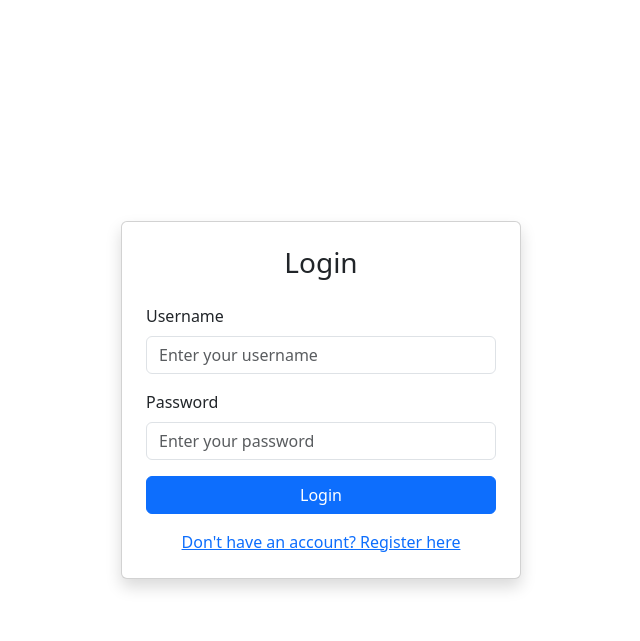
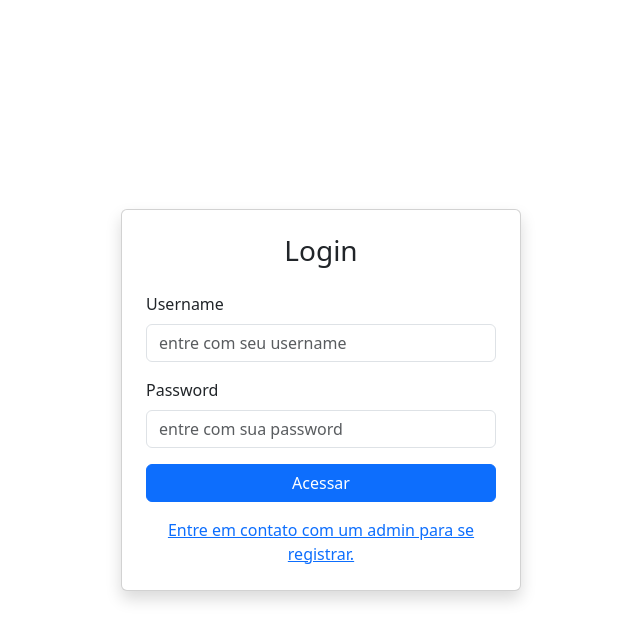
Before and after one commit to luizqueiroz-br/QQSec, a Flask app: page / in a window 1280 px wide. Shown: the top 641 px of the page, without its empty margins (319-959 px from the left). Run offline with Flask 3, Linux system fonts and the light colour scheme.

Commit message:
update template login

```diff
--- a/templates/login.html
+++ b/templates/login.html
@@ -20,16 +20,16 @@
             <form action="{{ url_for('auth.login') }}" method="POST">
                 <div class="mb-3">
                     <label for="username" class="form-label">Username</label>
-                    <input type="text" class="form-control" id="username" name="username" placeholder="Enter your username" required>
+                    <input type="text" class="form-control" id="username" name="username" placeholder="entre com seu username" required>
                 </div>
                 <div class="mb-3">
                     <label for="password" class="form-label">Password</label>
-                    <input type="password" class="form-control" id="password" name="password" placeholder="Enter your password" required>
+                    <input type="password" class="form-control" id="password" name="password" placeholder="entre com sua password" required>
                 </div>
-                <button type="submit" class="btn btn-primary w-100">Login</button>
+                <button type="submit" class="btn btn-primary w-100">Acessar</button>
             </form>
             <div class="text-center mt-3">
-                <a href="{{ url_for('auth.register') }}">Don't have an account? Register here</a>
+                <a href="#">Entre em contato com um admin para se registrar.</a>
             </div>
         </div>
     </div>
```
